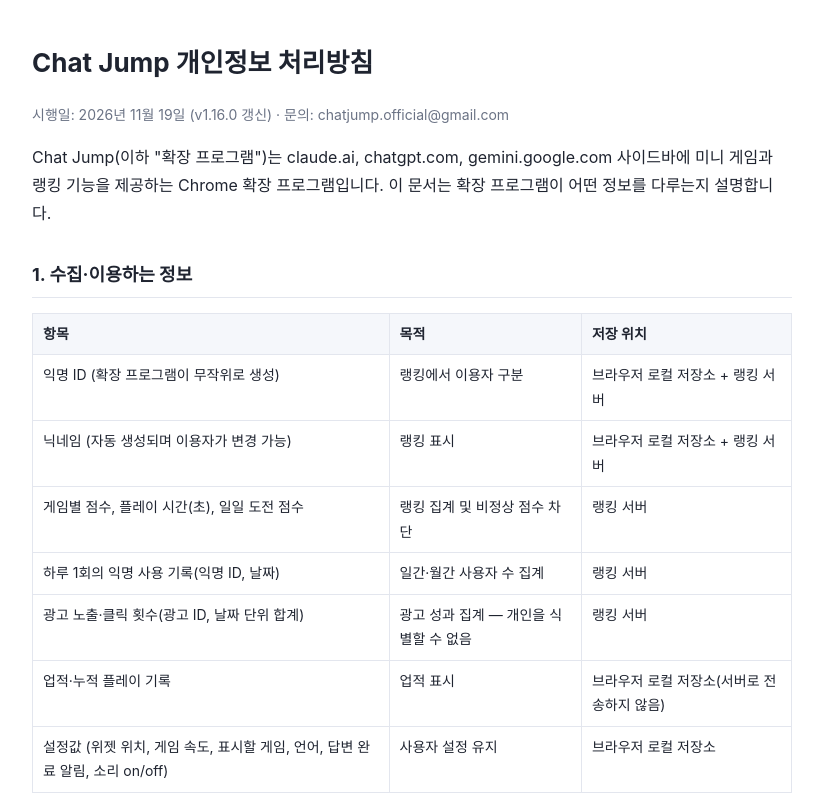
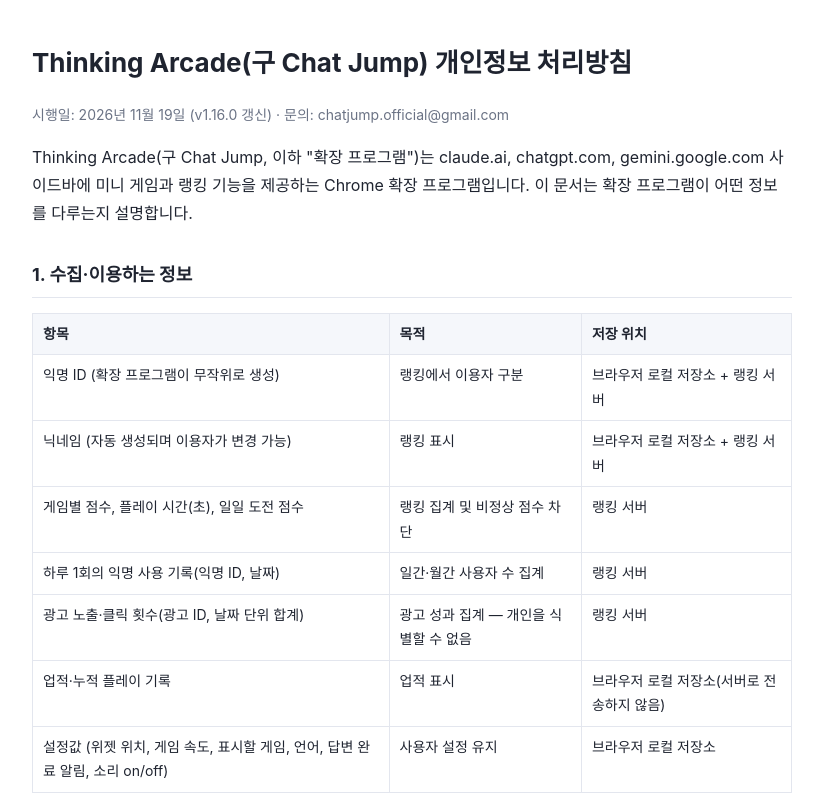
Before and after one commit to chatjumpofficial/chat-jump, a plain HTML site: page privacy-policy.html in a window 1280 px wide. Shown: the top 800 px of the page, without its empty margins (228-1051 px from the left). Drawn offline with Linux system fonts and the light colour scheme; a web font is replaced by a local one.

Commit message:
Rename to Thinking Arcade (formerly Chat Jump)

```diff
--- a/privacy-policy.html
+++ b/privacy-policy.html
@@ -3,7 +3,7 @@
 <head>
 <meta charset="utf-8">
 <meta name="viewport" content="width=device-width, initial-scale=1">
-<title>Chat Jump 개인정보 처리방침</title>
+<title>Thinking Arcade(구 Chat Jump) 개인정보 처리방침</title>
 <link rel="stylesheet" href="https://cdn.jsdelivr.net/gh/orioncactus/pretendard@v1.3.9/dist/web/static/pretendard.css">
 <style>
   body { font-family: Pretendard, -apple-system, "Apple SD Gothic Neo", "Noto Sans KR", sans-serif; max-width: 760px; margin: 40px auto; padding: 0 20px; line-height: 1.75; color: #1f2430; }
@@ -13,10 +13,10 @@
 </style>
 </head>
 <body>
-<h1>Chat Jump 개인정보 처리방침</h1>
+<h1>Thinking Arcade(구 Chat Jump) 개인정보 처리방침</h1>
 <p class="meta">시행일: 2026년 11월 19일 (v1.16.0 갱신) · 문의: chatjump.official@gmail.com</p>
 
-<p>Chat Jump(이하 "확장 프로그램")는 claude.ai, chatgpt.com, gemini.google.com 사이드바에 미니 게임과 랭킹 기능을 제공하는 Chrome 확장 프로그램입니다. 이 문서는 확장 프로그램이 어떤 정보를 다루는지 설명합니다.</p>
+<p>Thinking Arcade(구 Chat Jump, 이하 "확장 프로그램")는 claude.ai, chatgpt.com, gemini.google.com 사이드바에 미니 게임과 랭킹 기능을 제공하는 Chrome 확장 프로그램입니다. 이 문서는 확장 프로그램이 어떤 정보를 다루는지 설명합니다.</p>
 
 <h2>1. 수집·이용하는 정보</h2>
 <table>
```
